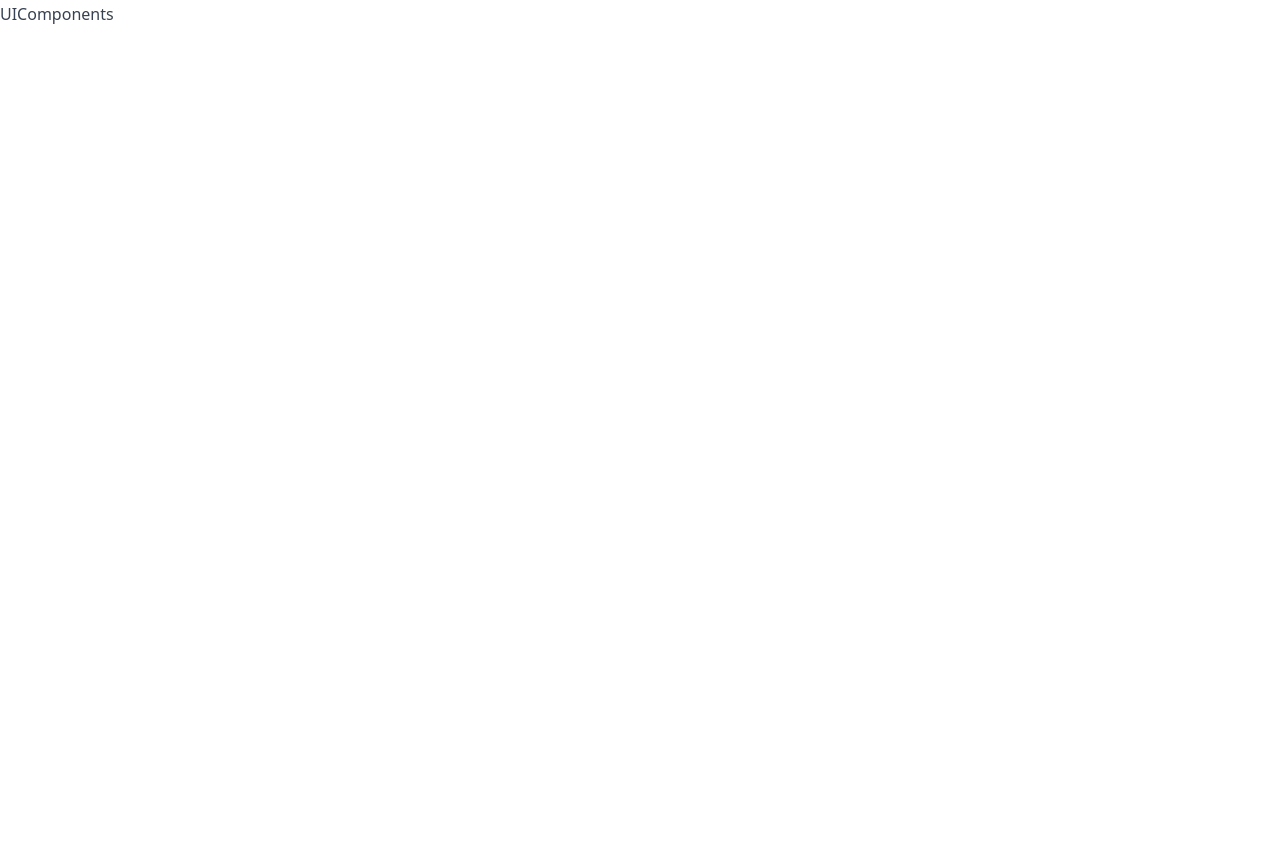
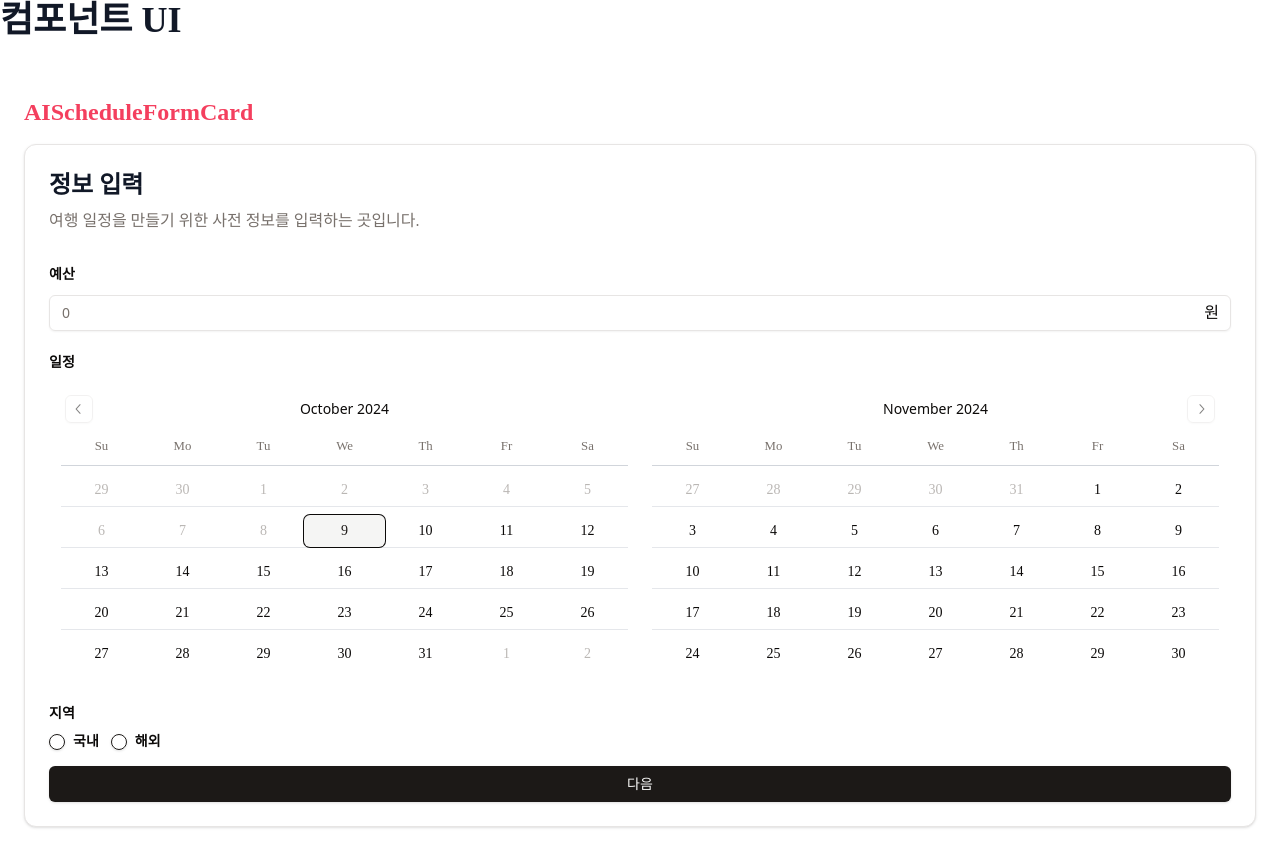
Before and after one commit to HowAboutThere/HowAboutThere-FE, a React (Vite) app in the folder howaboutthere-fe/: page /ui-components in a window 1280 px wide. Before the commit the page ends 800 px from the top, so only its background shows below. Built offline with nearby package versions, Linux system fonts and the light colour scheme; a web font is replaced by a local one.

Commit message:
Add: UIComponent 내 컴포넌트 추가
AIScheduleFormCard

```diff
--- a/howaboutthere-fe/src/pages/ui-components/UIComponents.tsx
+++ b/howaboutthere-fe/src/pages/ui-components/UIComponents.tsx
@@ -1,3 +1,13 @@
+import AIScheduleFormCard from "@/components/Card/AIScheduleFormCard";
+
 export default function UIComponents() {
-  return <div>UIComponents</div>;
+  return (
+    <div>
+      <h1 className="mb-8">컴포넌트 UI</h1>
+      <div className="p-6">
+        <h2 className="mb-4 text-rose-500">AIScheduleFormCard</h2>
+        <AIScheduleFormCard />
+      </div>
+    </div>
+  );
 }
```
